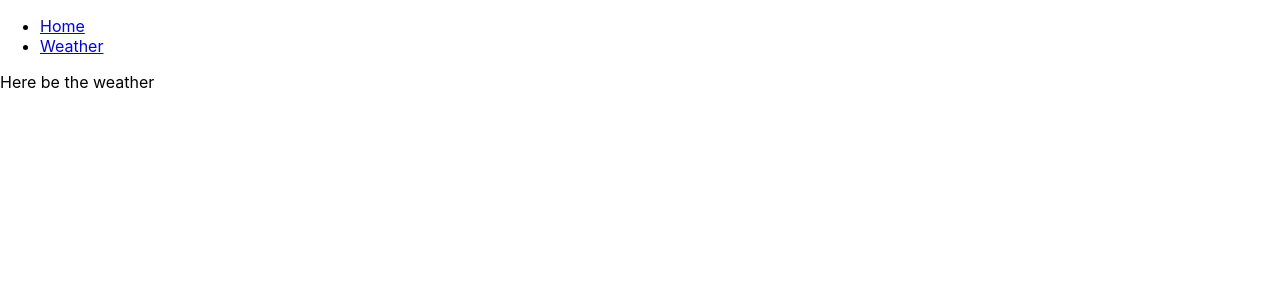
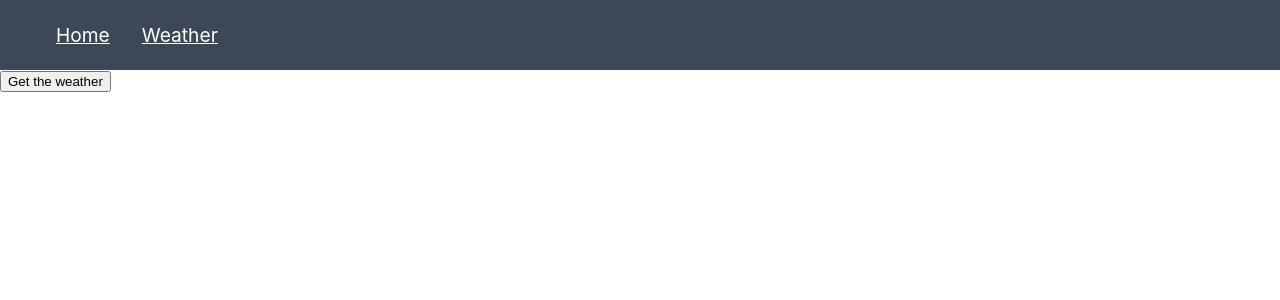
Before and after one commit to KWall1202/react-playground, a React (Create React App) app: page /weather in a window 1280 px wide. Shown: the top 300 px of the page. Built offline with nearby package versions, Linux system fonts and the light colour scheme.

Commit message:
Styled NavBar a little and added basic API call to National Weather Service API for weather page

```diff
--- /dev/null
+++ b/src/components/NavBar.css
@@ -0,0 +1,20 @@
+.NavBar {
+    background: #3c4857;
+    height: 70px;
+    display: flex;
+    justify-content: space-between;
+}
+
+.NavList {
+    display: flex;
+    align-items: center;
+    list-style: none;
+}
+
+.NavElement a{
+    color: #ffffff;
+    display: flex;
+    align-items: center;
+    padding: 0 1rem;
+    font-size: larger;
+}
--- a/src/components/NavBar.js
+++ b/src/components/NavBar.js
@@ -1,16 +1,21 @@
 import React from "react";
+import "./NavBar.css";
 import { Link } from "react-router-dom";
+
+function NavBarElement(props) {
+  return <li className="NavElement">{props.children}</li>;
+}
 
 function Navbar() {
   return (
-    <nav>
-      <ul>
-        <li>
+    <nav className="NavBar">
+      <ul className="NavList">
+        <NavBarElement>
           <Link to="/react-playground">Home</Link>
-        </li>
-        <li>
+        </NavBarElement>
+        <NavBarElement>
           <Link to="/weather">Weather</Link>
-        </li>
+        </NavBarElement>
       </ul>
     </nav>
   );
--- a/src/pages/Weather/Weather.js
+++ b/src/pages/Weather/Weather.js
@@ -1,9 +1,41 @@
 import React from "react";
 
-function Weather() {
-    return (
-        <p>Here be the weather</p>
-    );
+
+class Weather extends React.Component {
+    constructor(props) {
+        super(props);
+        this.state = {
+            lat: '42.0897',
+            long: '-75.9125',
+            weatherData: null,
+        };
+    }
+
+    getWeather() {
+        const url = 'https://api.weather.gov/points/' + this.state.lat + ',' + this.state.long;
+        fetch(url)
+        .then(res => res.json())
+        .then((data) => {
+            this.setState({
+                lat: this.state.lat,
+                long: this.state.long,
+                weatherData: data,
+            })
+        }).catch(console.log);
+    }
+
+    render() {
+        return (
+            <div>
+            <button onClick={() => this.getWeather()}>
+                Get the weather
+            </button>
+            <p>
+                {this.state.weatherData ? JSON.stringify(this.state.weatherData) : null}
+            </p>
+            </div>
+        );
+    }
 }
 
 export default Weather;
```
